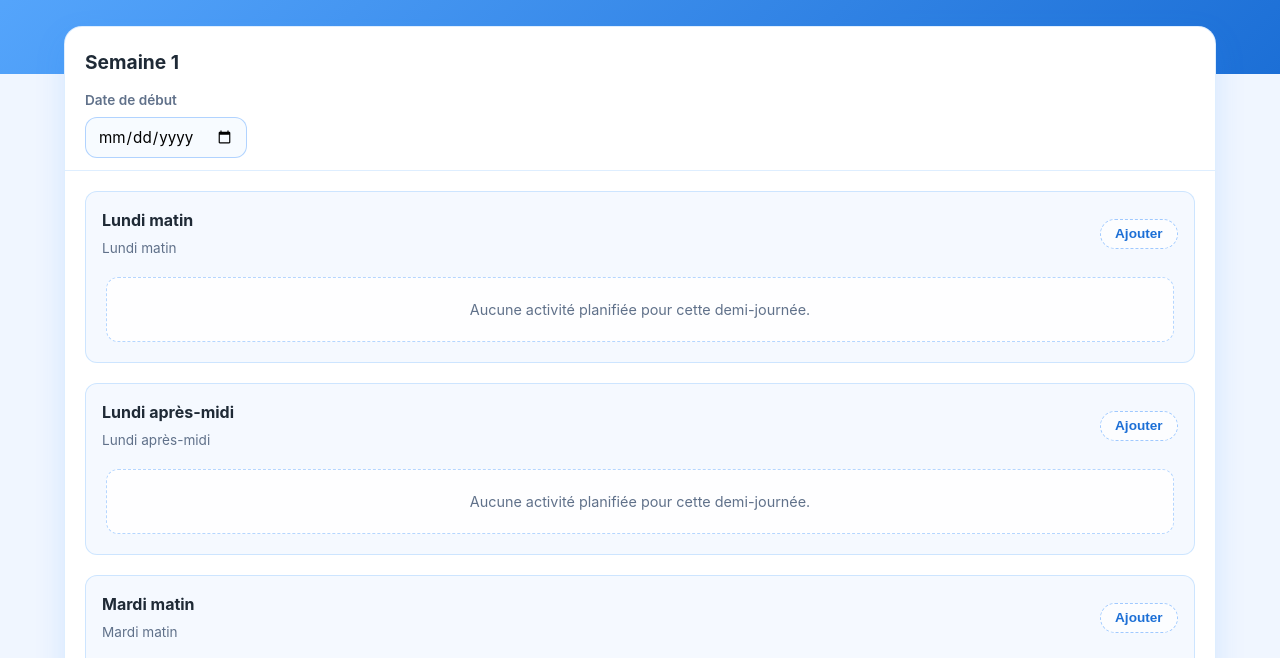
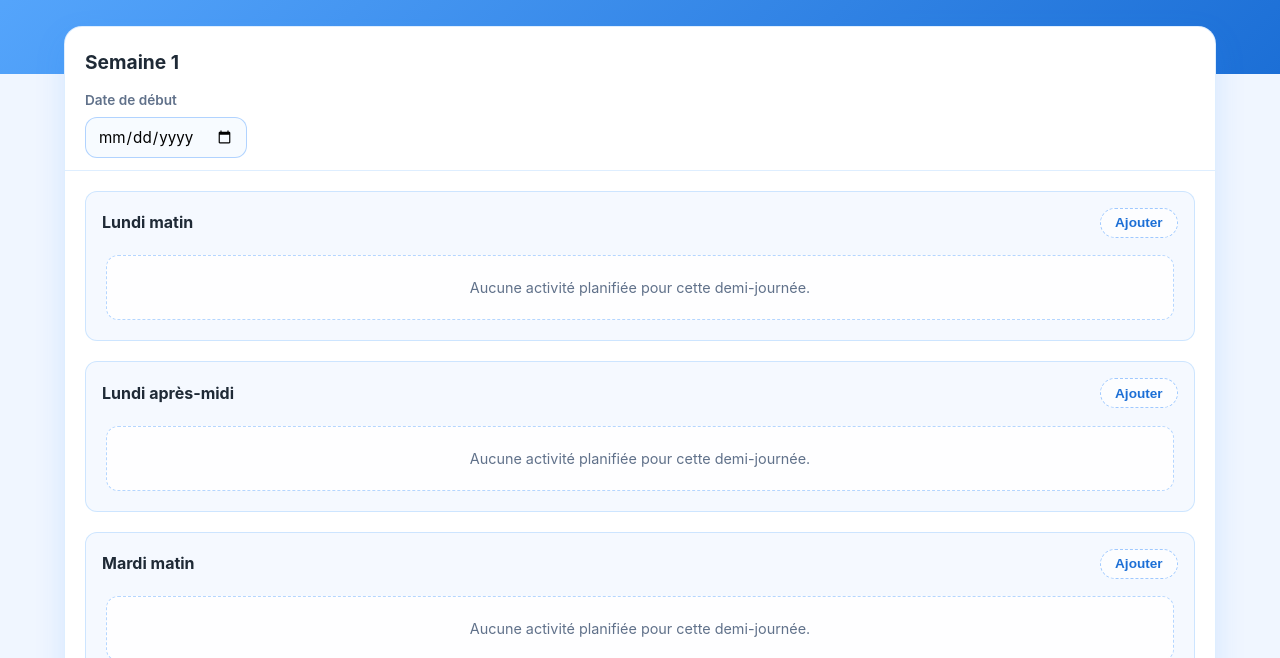
Before and after one commit to hurtlinb/canvacours, a website: page public/index.html in a window 1280 px wide. Shown: the part 140-798 px from the top of the page. Drawn offline with Linux system fonts and the light colour scheme.

Commit message:
Retirer la description des demi-journees

```diff
--- a/public/app.js
+++ b/public/app.js
@@ -244,12 +244,7 @@
       slotTitle.className = 'slot-title';
       slotTitle.textContent = slot.label;
 
-      var slotSubtitle = document.createElement('span');
-      slotSubtitle.className = 'slot-subtitle';
-      slotSubtitle.textContent = formatSlotSubtitle(week, slot.id);
-
       slotInfo.appendChild(slotTitle);
-      slotInfo.appendChild(slotSubtitle);
 
       var slotAddButton = document.createElement('button');
       slotAddButton.type = 'button';
@@ -1027,18 +1022,6 @@
     });
   }
 
-  function formatSlotSubtitle(week, slotId) {
-    var slot = halfDaySlotMap[slotId];
-    if (!slot) {
-      return '';
-    }
-    var dayLabel = formatSlotDayLabel(week.startDate, slot);
-    if (dayLabel) {
-      return dayLabel;
-    }
-    return slot.label || '';
-  }
-
   function formatSlotDayLabel(weekStartDate, slot) {
     if (!slot) {
       return '';
--- a/public/styles/board.css
+++ b/public/styles/board.css
@@ -124,11 +124,6 @@
   color: var(--grey-900);
 }
 
-.slot-subtitle {
-  font-size: 0.85rem;
-  color: var(--grey-500);
-}
-
 .slot-activities {
   display: flex;
   flex-direction: column;
```
